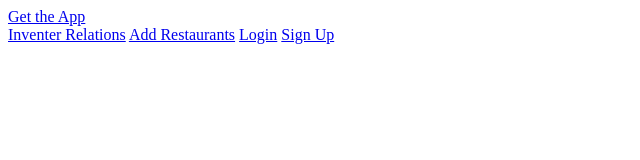
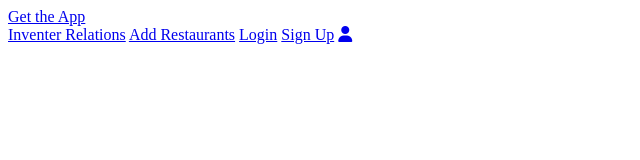
Before and after one commit to Yxshshree/Shree-Zomato-Landing-Page, a plain HTML site: page index.html in a window 1280 px wide. Shown: the full height of the page, 0-640 px from the left. Drawn offline with Linux system fonts and the light colour scheme.

Commit message:
Updated the file with icon

```diff
--- a/index.html
+++ b/index.html
@@ -41,6 +41,9 @@
           <a href="#" class="link">Add Restaurants</a>
           <a href="#" class="link">Login</a>
           <a href="#" class="link">Sign Up</a>
+          <a href="#" class="user_icon">
+          <i class="fa-solid fa-user"></i>
+          </a>
         </div>
       </nav>
     </section>
```
